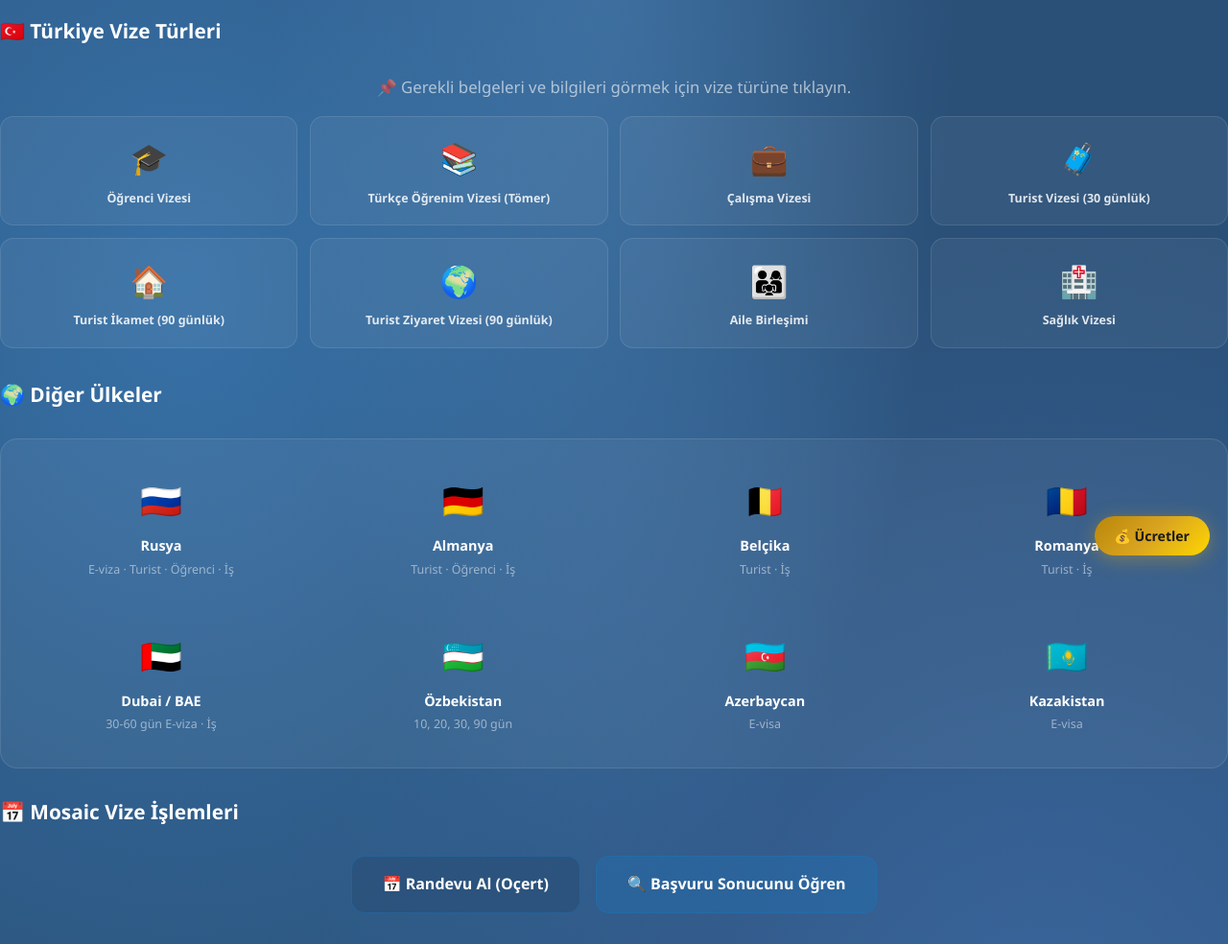
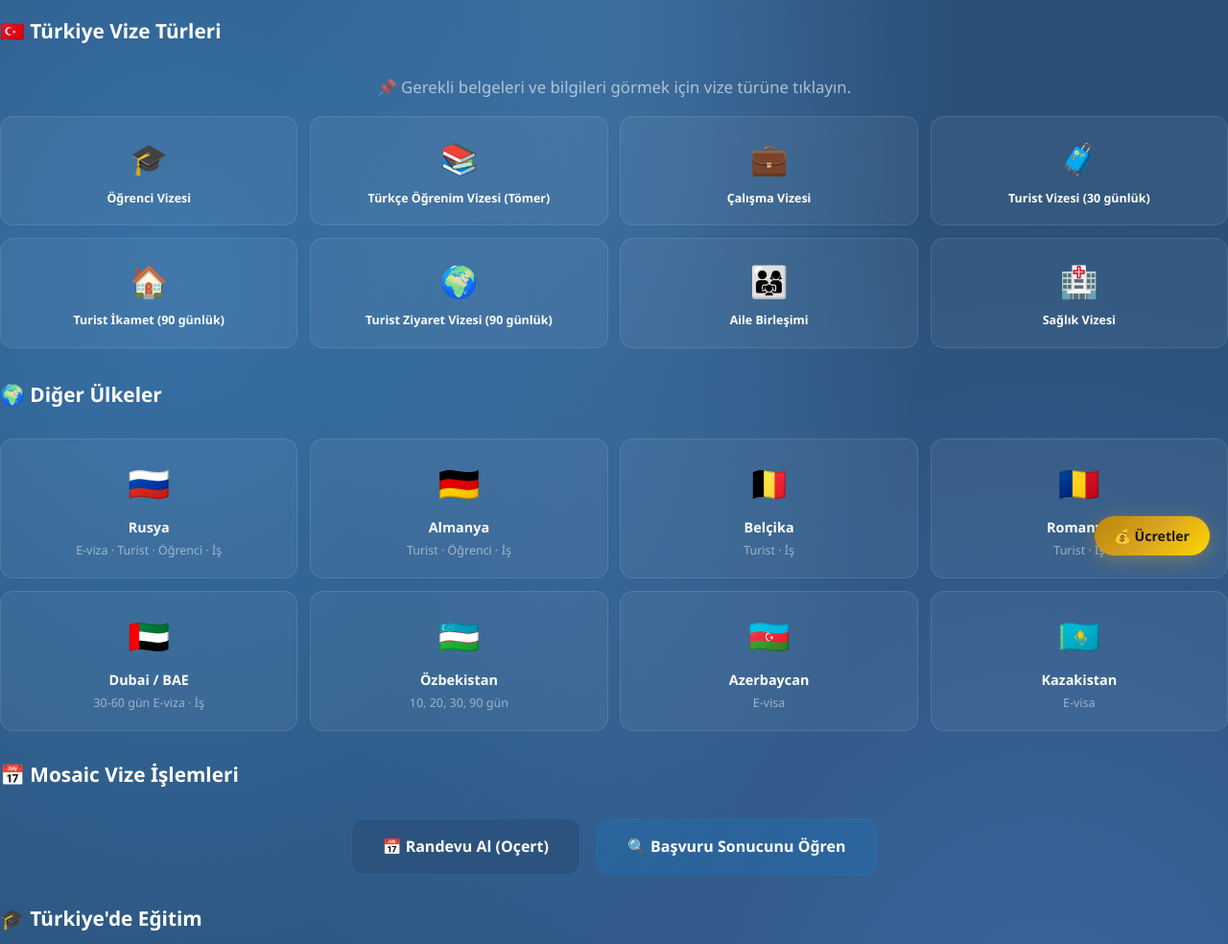
Before and after one commit to shakirovserdar/trustconsulting, a Flask app: page /hizmetler in a window 1280 px wide. Shown: the part 149-1133 px from the top of the page at 96% size. Run offline with Flask 3, Linux system fonts and the light colour scheme; some libraries are stand-ins or nearby versions.

Commit message:
V3 tasarim guncelleme

```diff
--- a/static/style.css
+++ b/static/style.css
@@ -558,3 +558,77 @@ img.emoji { height: 1em;width: 1em;margin: 0 0.05em 0 0.1em;vertical-align: -0.1
         gap: 0.6rem !important;
     }
 }
+
+/* ══════ V3 FIX4 ══════ */
+
+/* 1. Tüm sayfada koyu/okunamayan yazıları beyaz yap */
+.modal-kutu h2, .modal-kutu h4,
+.fiyat-icerik h2, .fiyat-icerik h3,
+.section-title,
+.hakkimizda-kart h3,
+.iletisim-form-kart h3, .iletisim-bilgi-kart h3,
+.yorum-form-kart h3,
+.vize-kart p {
+    color: white !important;
+}
+
+/* Modal evrak başlık rengi */
+#modal-baslik-alani h2 {
+    color: white !important;
+}
+
+/* 2. Mobilde tüm içerik iki yandan boşluk - footer gibi */
+@media (max-width: 768px) {
+    main {
+        padding: 1rem 0.8rem 2.5rem !important;
+    }
+    .baslik-karti {
+        padding: 1.5rem 0.8rem !important;
+    }
+    .panel-kart {
+        margin: 0 0.4rem !important;
+    }
+    .section-title {
+        padding-left: 0.3rem !important;
+    }
+    /* Vize grid container */
+    .vize-grid {
+        margin-left: 0 !important;
+        margin-right: 0 !important;
+    }
+    /* Ülke grid container */
+    .ulke-grid {
+        margin-left: 0 !important;
+        margin-right: 0 !important;
+    }
+}
+
+/* 3. Ülke kartları her biri ayrı kare - vize kartları gibi görünsün */
+.ulke-kart {
+    background: rgba(255,255,255,0.05) !important;
+    border: 1px solid rgba(255,255,255,0.1) !important;
+    border-radius: 14px !important;
+    padding: 1.1rem 0.8rem !important;
+    text-align: center !important;
+    display: flex !important;
+    flex-direction: column !important;
+    align-items: center !important;
+    justify-content: center !important;
+    min-height: 110px !important;
+    transition: all 0.2s !important;
+}
+.ulke-kart:hover {
+    background: rgba(255,255,255,0.1) !important;
+    transform: translateY(-2px) !important;
+}
+.ulke-kart .bayrak {
+    font-size: 2.2rem !important;
+    margin-bottom: 0.4rem !important;
+}
+
+/* Ülke grid - glass container KALDIR, her kart ayrı */
+.ulke-grid {
+    background: none !important;
+    border: none !important;
+    padding: 0 !important;
+}
--- a/templates/hizmetler.html
+++ b/templates/hizmetler.html
@@ -123,7 +123,7 @@
 <div id="fiyat-panel" class="fiyat-panel" onclick="fiyatDis(event)">
     <div class="fiyat-icerik">
         <div style="display:flex;justify-content:space-between;align-items:center;margin-bottom:1.2rem;">
-            <h2 style="font-size:1.3rem;color:#01263a;margin:0;">
+            <h2 style="font-size:1.3rem;color:white;margin:0;">
                 &#x1F4B0; {% if dil_kodu == 'tr' %}Ücret Listesi{% elif dil_kodu == 'ru' %}Прейскурант{% else %}Baha Sanawy{% endif %}
             </h2>
             <button onclick="fiyatKapat()" class="modal-kapat-btn" style="position:static;">&#x2715;</button>
@@ -148,7 +148,7 @@
 
             <!-- VİZE -->
             <h3 class="fiyat-baslik" style="margin-top:1.4rem;">&#x1F6C2; {% if dil_kodu == 'tr' %}Vize Ücretleri{% elif dil_kodu == 'ru' %}Стоимость виз{% else %}Wiza bahalary{% endif %}</h3>
-            <p style="font-size:0.82rem;color:#e74c3c;margin-bottom:0.6rem;">
+            <p style="font-size:0.82rem;color:#fca5a5;margin-bottom:0.6rem;">
                 {% if dil_kodu == 'tr' %}Türkiye vize ücretleri danışmanlık kapsamında belirlenir — lütfen iletişime geçin.
                 {% elif dil_kodu == 'ru' %}Стоимость виз в Турцию определяется индивидуально — обратитесь к нам.
                 {% else %}Türkiýe wiza bahalary maslahatda kesgitlenýär — biz bilen habarlaşyň.{% endif %}
@@ -204,7 +204,7 @@
 
             <!-- ÇALIŞMA -->
             <h3 class="fiyat-baslik" style="margin-top:1.4rem;">&#x1F4BC; {% if dil_kodu == 'tr' %}Türkiye Çalışma Vizesi{% elif dil_kodu == 'ru' %}Рабочая виза Турция{% else %}Türkiýe Iş Wizasy{% endif %}</h3>
-            <p style="font-size:0.82rem;color:#2271b1;margin-bottom:0.6rem;">
+            <p style="font-size:0.82rem;color:#60b3f0;margin-bottom:0.6rem;">
                 {% if dil_kodu == 'tr' %}Başlangıç ücreti $500 (başvuruda), kalan tutar onay sonrası ödenir.
                 {% elif dil_kodu == 'ru' %}Начальный взнос $500 (при подаче), остаток — после одобрения.
                 {% else %}Ilkinji tölegi $500 (arzada), galan tölegi onaýdan soň alynýar.{% endif %}
@@ -218,7 +218,7 @@
                 <tr><td>Istanbul — {% if dil_kodu == 'tr' %}Ev hizmetleri (Kadın){% elif dil_kodu == 'ru' %}Домработница{% else %}Öý hyzmatlary (aýallar){% endif %}</td><td class="fiyat-deger">$500+1300</td></tr>
             </table>
 
-            <div style="background:#fff5f5;border-radius:8px;padding:0.7rem 1rem;margin-top:0.8rem;border-left:3px solid #e74c3c;font-size:0.82rem;color:#c0392b;">
+            <div style="background:rgba(239,68,68,0.1);border-radius:8px;padding:0.7rem 1rem;margin-top:0.8rem;border-left:3px solid #e74c3c;font-size:0.82rem;color:#fca5a5;">
                 &#x26A0;&#xFE0F; {% if dil_kodu == 'tr' %}İşçinin Türkiye veya Türkmenistan'da yasadışı geçmişi, deportu veya sicil problemi olmamalıdır.
                 {% elif dil_kodu == 'ru' %}У работника не должно быть проблем с законом, депортации или судимости.
                 {% else %}Işçiniň Türkiýede ýa-da TM-da bikanun taryhy, deporty ýa-da sijil meselesi bolmaly däldir.{% endif %}
@@ -354,15 +354,15 @@ function vizeAc(id) {
   if (!v) return;
   var d = dil in v.baslik ? dil : 'tr';
   document.getElementById('modal-baslik-alani').innerHTML =
-    '<h2 style="font-size:1.25rem;color:#01263a;margin-bottom:0.8rem;">' + v.baslik[d] + '</h2>';
+    '<h2 style="font-size:1.25rem;color:white;margin-bottom:0.8rem;">' + v.baslik[d] + '</h2>';
 
   var html = '';
   var evrakLabel = dil==='ru' ? '📋 Необходимые документы' : dil==='tk' ? '📋 Gerekli Resminamalar' : '📋 Gerekli Belgeler';
-  html += '<h4 style="color:#2271b1;margin-bottom:0.5rem;">' + evrakLabel + '</h4>';
+  html += '<h4 style="color:#60b3f0;margin-bottom:0.5rem;">' + evrakLabel + '</h4>';
   html += '<ul class="modal-evrak-liste">';
   v.evraklar.forEach(function(e) {
     if (e.startsWith('━━━')) {
-      html += '</ul><p style="font-weight:700;color:#01263a;margin:0.8rem 0 0.3rem;font-size:0.86rem;">' + e.replace('━━━ ','') + '</p><ul class="modal-evrak-liste">';
+      html += '</ul><p style="font-weight:700;color:white;margin:0.8rem 0 0.3rem;font-size:0.86rem;">' + e.replace('━━━ ','') + '</p><ul class="modal-evrak-liste">';
     } else if (e.startsWith('⚠️')) {
       html += '<li style="background:rgba(245,158,11,0.15);border-left-color:#f0a500;color:#ffd700;">' + e + '</li>';
     } else {
@@ -371,9 +371,9 @@ function vizeAc(id) {
   });
   html += '</ul>';
   var fiyatLabel = dil==='ru' ? '💰 Стоимость' : dil==='tk' ? '💰 Baha' : '💰 Ücret';
-  html += '<div style="background:#f0f7ff;border-radius:10px;padding:0.75rem 1rem;margin-top:1rem;border-left:4px solid #2271b1;">';
-  html += '<strong style="color:#2271b1;">' + fiyatLabel + ':</strong><br>';
-  html += '<span style="font-size:0.88rem;color:#34495e;">' + v.fiyat[d] + '</span></div>';
+  html += '<div style="background:rgba(34,113,177,0.15);border-radius:10px;padding:0.75rem 1rem;margin-top:1rem;border-left:4px solid #2271b1;">';
+  html += '<strong style="color:#60b3f0;">' + fiyatLabel + ':</strong><br>';
+  html += '<span style="font-size:0.88rem;color:rgba(255,255,255,0.75);">' + v.fiyat[d] + '</span></div>';
   document.getElementById('modal-govde').innerHTML = html;
   document.getElementById('vize-modal').classList.add('aktif');
   document.body.style.overflow = 'hidden';
--- a/templates/yorumlar.html
+++ b/templates/yorumlar.html
@@ -40,7 +40,7 @@
 <!-- YORUM BIRAK -->
 <div class="yorum-form-kart" style="margin-top:1.5rem;">
     <h3>{% if dil_kodu == 'tr' %}✍️ Siz de Yorum Bırakın{% elif dil_kodu == 'ru' %}✍️ Оставьте отзыв{% else %}✍️ Siz hem teswir goýuň{% endif %}</h3>
-    <p style="font-size:0.83rem;color:#4a7a9b;margin-bottom:1rem;">{% if dil_kodu == 'tr' %}Yorumunuz incelendikten sonra yayınlanacaktır.{% elif dil_kodu == 'ru' %}Отзыв будет опубликован после проверки.{% else %}Teswir barlanandan soň çap ediler.{% endif %}</p>
+    <p style="font-size:0.83rem;color:rgba(255,255,255,0.5);margin-bottom:1rem;">{% if dil_kodu == 'tr' %}Yorumunuz incelendikten sonra yayınlanacaktır.{% elif dil_kodu == 'ru' %}Отзыв будет опубликован после проверки.{% else %}Teswir barlanandan soň çap ediler.{% endif %}</p>
     <form method="POST" action="{{ url_for('yorum_gonder') }}">
         <div class="yorum-form-satir">
             <div class="form-grup">
```
Also changed, not shown: templates/hakkimizda.html (+4 -4 lines).
